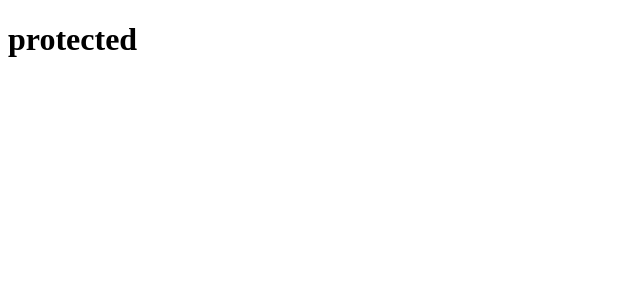
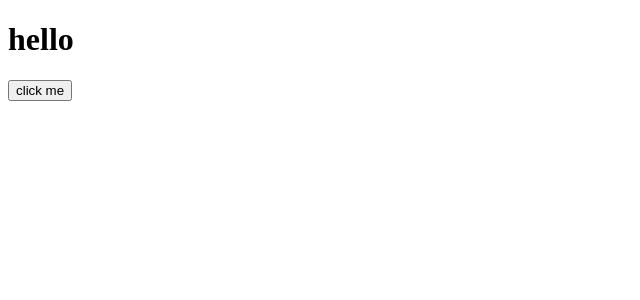
Before and after one commit to Mun-cloud/react-master, a React (Create React App) app: page / in a window 1280 px wide. Shown: the top 300 px of the page, without its empty margins (0-640 px from the left). Built offline with nearby package versions, Linux system fonts and the light colour scheme.

Commit message:
typescript 섹션 완료

```diff
--- a/package.json
+++ b/package.json
@@ -42,6 +42,7 @@
     ]
   },
   "devDependencies": {
+    "@types/react-query": "^1.2.9",
     "@types/styled-components": "^5.1.24"
   }
 }
--- a/src/App.tsx
+++ b/src/App.tsx
@@ -9,10 +9,24 @@ const H1 = styled.h1`
   color: ${(props) => props.theme.textColor};
 `;
 
+interface DummyProps {
+  text: string;
+  active?: boolean;
+}
+
+function Dummy({ text, active = false }: DummyProps) {
+  return <H1>{text}</H1>;
+}
+
 function App() {
+  const onClick = (event: React.FormEvent<HTMLButtonElement>) => {};
+
   return (
     <Container>
-      <H1>protected</H1>
+      <Dummy active text="hello" />
+      <form>
+        <button onClick={onClick}>click me</button>
+      </form>
     </Container>
   );
 }
```
Also changed, not shown: 1 other file (tests, documents, lock files or other folders).
